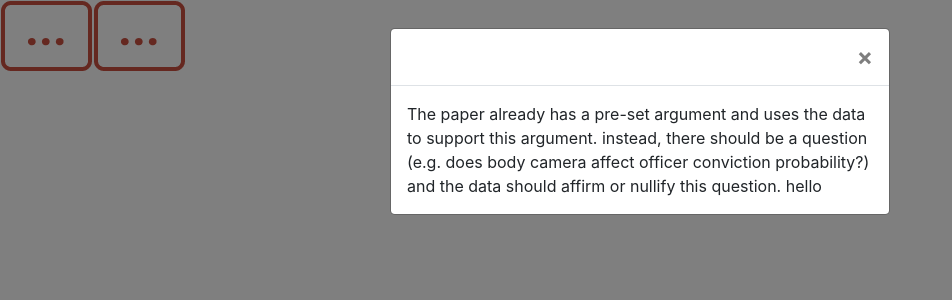
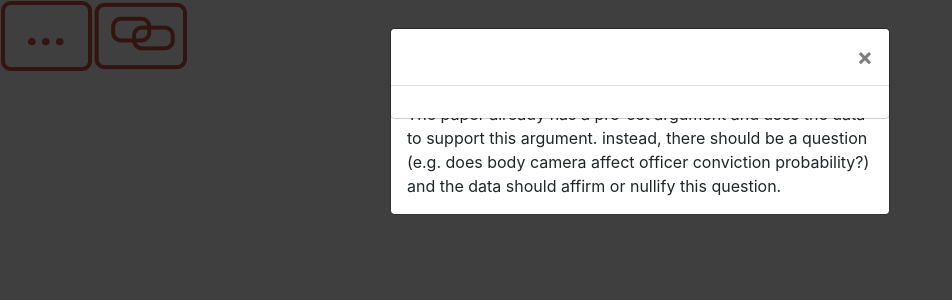
Before and after one commit to nishakhater/data-transparency-analysis, a React (Create React App) app in the folder my-app/: page / in a window 1280 px wide. Both pictures are taken after a click on the button 46 px from the left and 36 px from the top of the page. Shown: the top 300 px of the page, without its empty margins (0-952 px from the left). Built offline with nearby package versions, Linux system fonts and the light colour scheme.

Commit message:
hyper link button

```diff
--- a/my-app/src/App.js
+++ b/my-app/src/App.js
@@ -9,7 +9,10 @@ import './App.css';
 import AnnotModal from './components/popup';
 import React, { useState } from "react";
 import ReadIcon from './assets/readMore.png';
+import LinkIcon from './assets/hyperlink.png';
 import annotations from './assets/annotations';
+import links from './assets/annotations';
+
 // import './BootstrapCustom.css';
 
 import {
@@ -28,22 +31,26 @@ class App extends React.Component {
     };
   }
   render() {
-  const handleClose = () => this.setState({show: false});
+    const handleClose = () => this.setState({ show: false });
     const text = ["hi", "help"]
 
-  const handleShow = (item) => this.setState({show: true, content: annotations[item.target.id]});
-  const handleShowLink = (item) => this.setState({show: true, content: annotations[item.target.id]});
+    const handleShow = (item) => this.setState({ show: true, content: annotations[item.target.id] });
+    const handleShowLink = (item) => this.setState({ show: true, content: annotations[item.target.id] });
 
     return (
       <div>
-      {/* //link */}
+        {/* //read more */}
         <Button size="sm" className="p-0 m-0" variant="link" onClick={handleShow} id={0}>
-        <img id={0} src={ReadIcon} alt="read more icon"/>
+          <img id={0} src={ReadIcon} alt="read more icon" />
         </Button>
         {/* //link */}
+        {
+          links[0].length > 0 ?
           <Button size="sm" className="p-0 m-0" variant="link" onClick={handleShowLink} id={0}>
-        <img id={0} src={ReadIcon} alt="read more icon"/>
-      </Button>
+            <img id={0} src={LinkIcon} alt="read more icon" />
+          </Button> : null
+        }
+
 
 
 
@@ -58,16 +65,25 @@ render() {
 
         <Modal show={this.state.show} onHide={handleClose} >
 
-        <Modal.Header closeButton/>
+          <Modal.Header closeButton />
           {/* <Modal.Title>Heading Text</Modal.Title> */}
           {/* </Modal.Header> */}
 
-        <Modal.Body >{this.state.content} hello</Modal.Body>
+          <Modal.Body >{this.state.content}</Modal.Body>
 
           {/* <Modal.Footer>
           <Button variant="secondary" onClick={handleClose}>Close</Button>
         </Modal.Footer> */}
 
+        </Modal>
+        <Modal show={this.state.show} onHide={handleClose} >
+          <Modal.Header closeButton />
+          <Modal.Body >
+            {/* {
+              this.state.linkContent ?
+
+            } */}
+          </Modal.Body>
         </Modal>
 
       </div>
```
Lines whose indentation alone changed are shown as unchanged.
